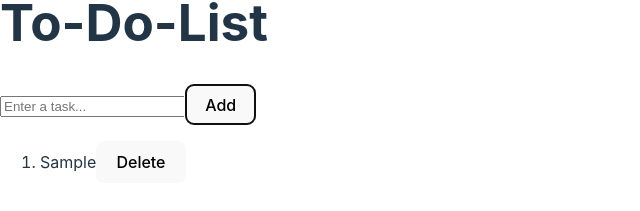
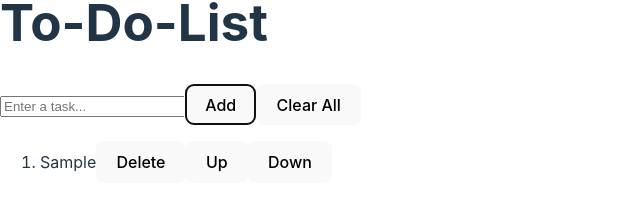
Before and after one commit to MichalWollny/ToDoListReactVer1, a React (Vite) app: page / in a window 1280 px wide. Both pictures are taken after typing "Sample" into the empty fields and a click on the button "Add". Shown: the part 321-532 px from the top of the page, without its empty margins (0-640 px from the left). Built offline with nearby package versions, Linux system fonts and the light colour scheme.

Commit message:
nullstand

```diff
--- a/src/components/ToDoList.jsx
+++ b/src/components/ToDoList.jsx
@@ -19,28 +19,32 @@ function ToDoList() {
     const updatedTasks = tasks.filter((_, i) => i !== index);
     setTasks(updatedTasks);
   }
-
-  // function moveTaskUp(index) {
-  //   if (index > 0) {
-  //     const updatedTasks = [...tasks];
-  //     [updatedTasks[index], updatedTasks[index - 1]] = [
-  //       updatedTasks[index - 1],
-  //       updatedTasks[index],
-  //     ];
-  //     setTasks(updatedTasks);
-  //   }
-  // }
-
-  // function moveTaskDown(index) {
-  //   if (index < tasks.length - 1) {
-  //     const updatedTasks = [...tasks];
-  //     [updatedTasks[index], updatedTasks[index + 1]] = [
-  //       updatedTasks[index + 1],
-  //       updatedTasks[index],
-  //     ];
-  //     setTasks(updatedTasks);
-  //   }
-  // }
+  // Clear All
+  function clearAll() {
+    setTasks([]);
+  }
+  // Move Up
+  function moveTaskUp(index) {
+    if (index > 0) {
+      const updatedTasks = [...tasks];
+      [updatedTasks[index], updatedTasks[index - 1]] = [
+        updatedTasks[index - 1],
+        updatedTasks[index],
+      ];
+      setTasks(updatedTasks);
+    }
+  }
+  // Move Down
+  function moveTaskDown(index) {
+    if (index < tasks.length - 1) {
+      const updatedTasks = [...tasks];
+      [updatedTasks[index], updatedTasks[index + 1]] = [
+        updatedTasks[index + 1],
+        updatedTasks[index],
+      ];
+      setTasks(updatedTasks);
+    }
+  }
 
   return (
     <div className="to-do-list">
@@ -53,23 +57,31 @@ function ToDoList() {
           value={newTask}
           onChange={handleInputChange}
         />
+        {/* Add Button */}
         <button className="add-button" onClick={addTask}>
           Add
+        </button>
+        {/* Clear Button */}
+        <button className="clear-button" onClick={clearAll}>
+          Clear All
         </button>
       </div>
       <ol>
         {tasks.map((task, index) => (
           <li key={index}>
             <span className="text">{task}</span>
+            {/* Delete Button */}
             <button className="delete-button" onClick={() => deleteTask(index)}>
               Delete
             </button>
-            {/* <button className="move-button" onClick={() => moveTaskUp(index)}>
+            {/* Up Button */}
+            <button className="move-button" onClick={() => moveTaskUp(index)}>
               Up
-            </button> */}
-            {/* <button className="move-button" onClick={() => moveTaskDown(index)}>
+            </button>
+            {/* Down Button */}
+            <button className="move-button" onClick={() => moveTaskDown(index)}>
               Down
-            </button> */}
+            </button>
           </li>
         ))}
       </ol>
```
